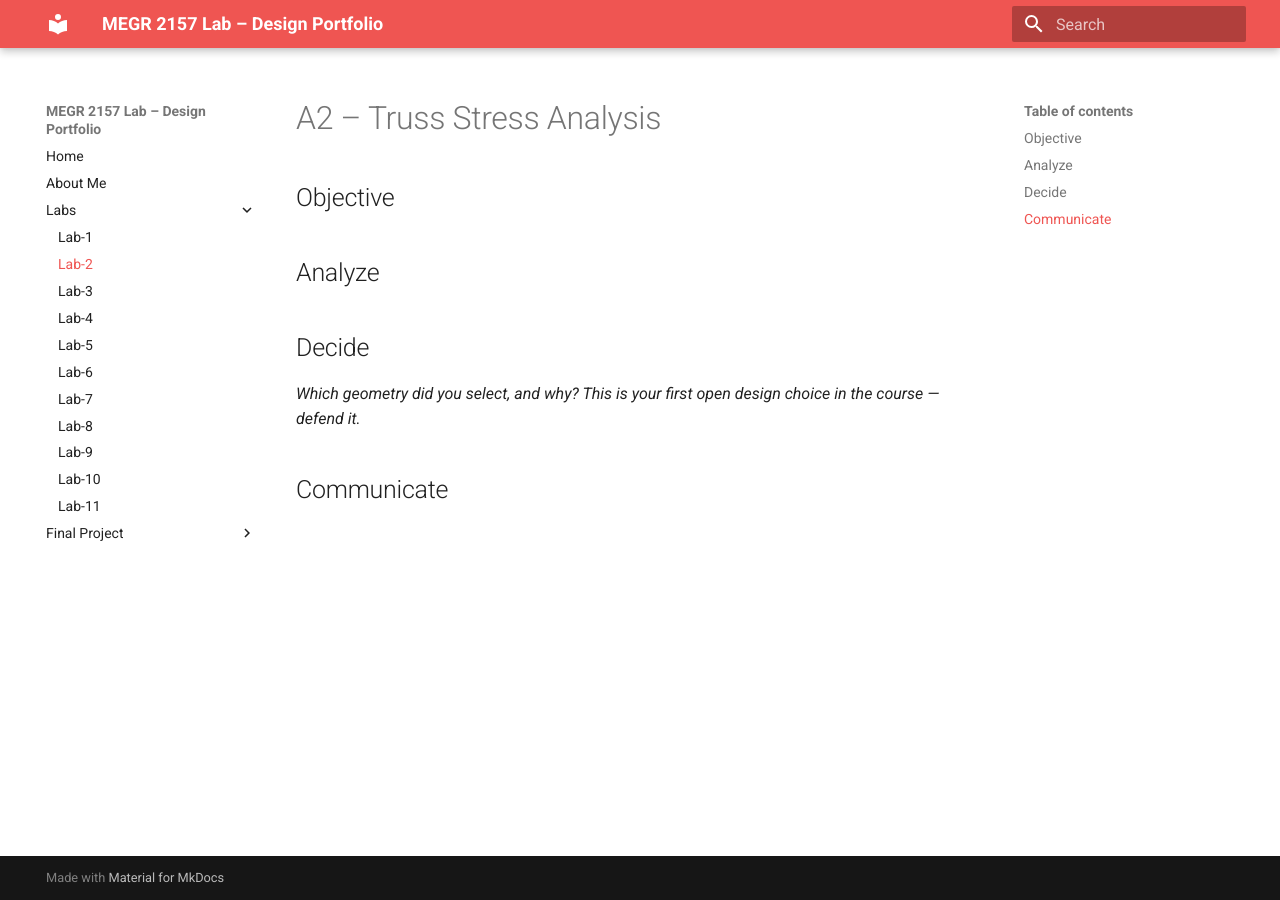
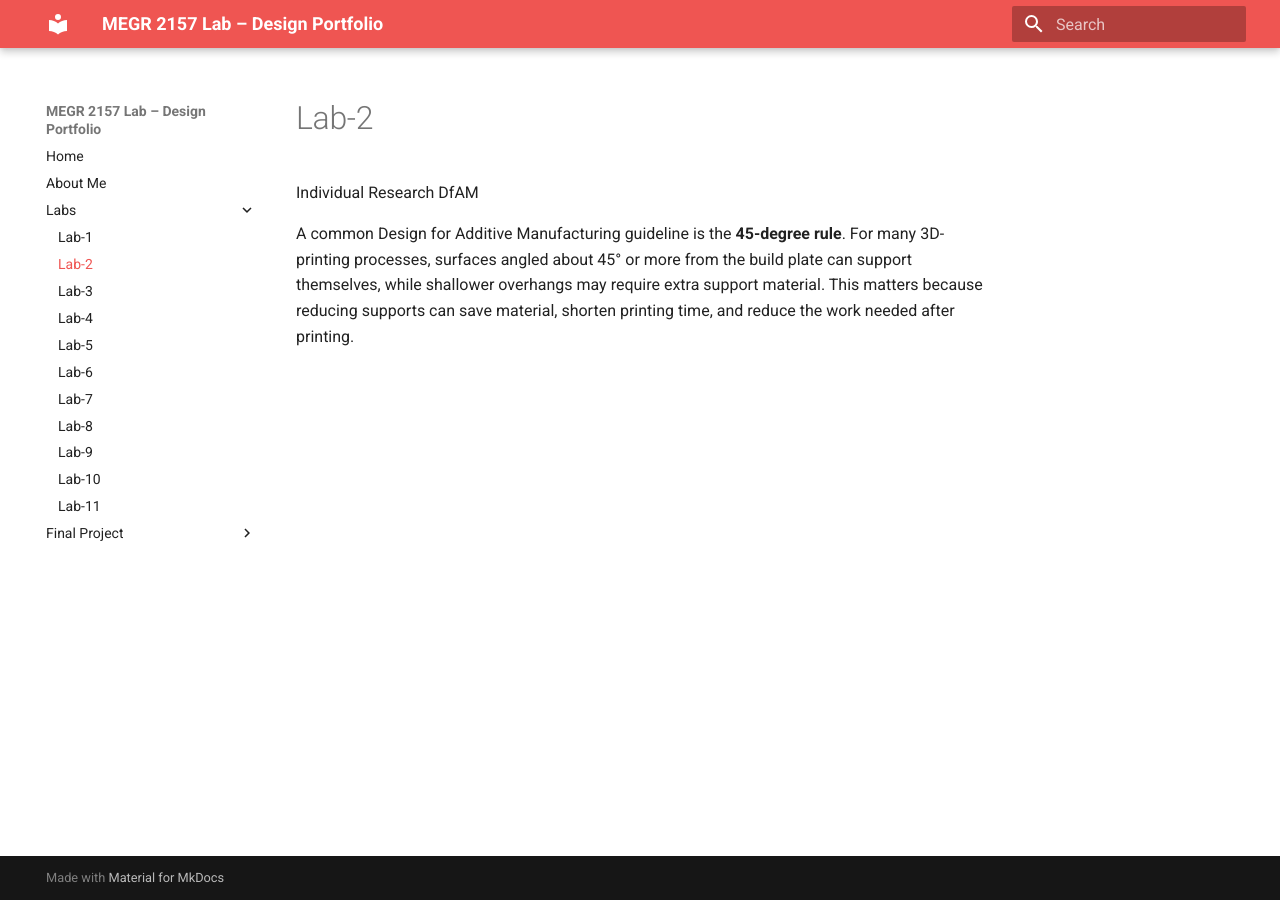
Before and after one commit to aalhadd7/Alhaddad-s-MECH2157-Lab-Portfolio, an MkDocs documentation site: the page built from docs/Labs/L02/index.md, in a window 1280 px wide. Built offline with MkDocs 1.6.1 and Material for MkDocs 9.7.7, drawn with Linux system fonts in a browser that asks for light colours.

Commit message:
Lab 3 individual research

```diff
--- a/docs/Labs/L02/index.md
+++ b/docs/Labs/L02/index.md
@@ -1,12 +1,3 @@
-# A2 – Truss Stress Analysis
+Individual Research DfAM
 
-## Objective
-
-
-## Analyze
-
-
-## Decide
-_Which geometry did you select, and why? This is your first open design choice in the course — defend it._
-
-## Communicate
+A common Design for Additive Manufacturing guideline is the **45-degree rule**. For many 3D-printing processes, surfaces angled about 45° or more from the build plate can support themselves, while shallower overhangs may require extra support material. This matters because reducing supports can save material, shorten printing time, and reduce the work needed after printing.
```
